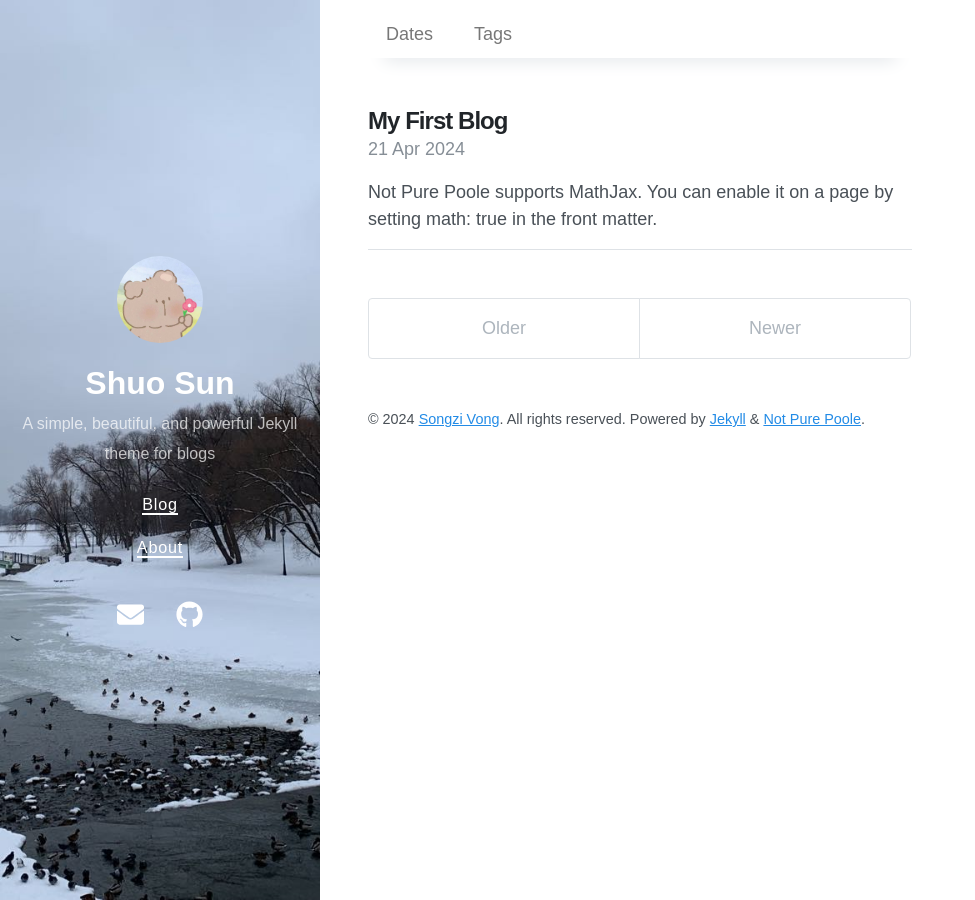
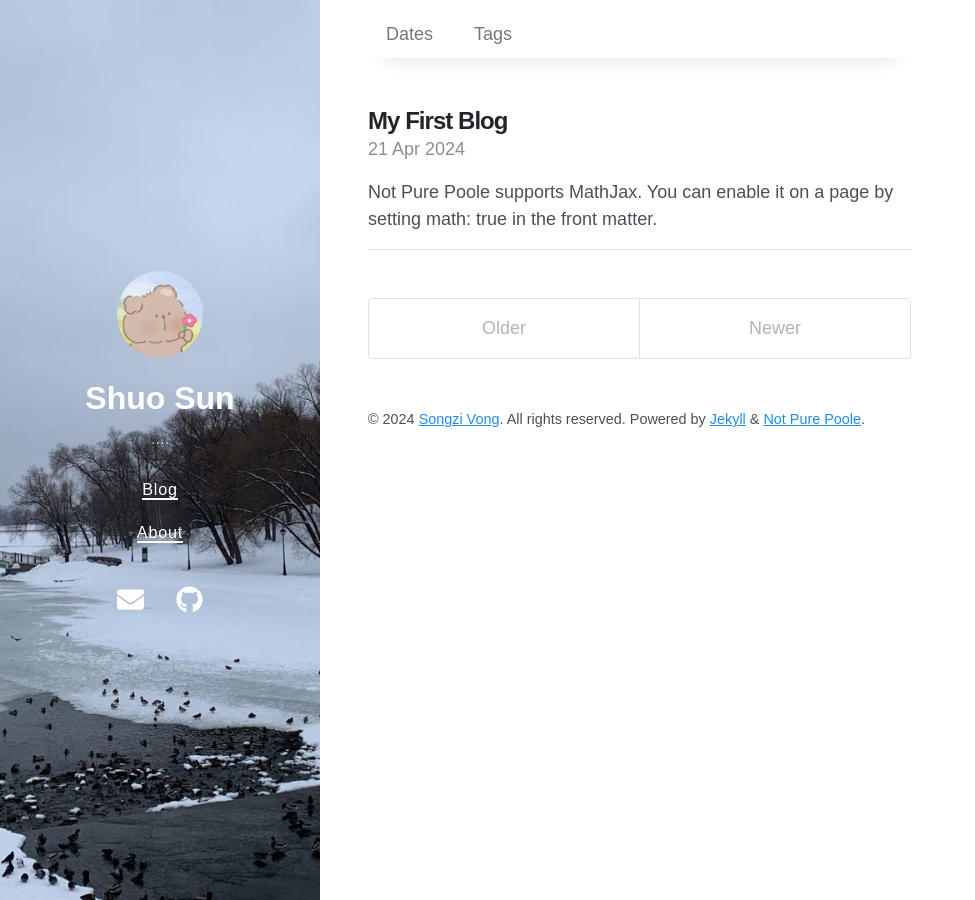
Before and after one commit to ShuoSun-CN/ShuoSun-CN.github.io, a Jekyll site: the page built from index.html, in a window 1280 px wide. Shown: the whole page, without its empty margins (0-975 px from the left). Built offline with Jekyll 4.4.1, drawn with Linux system fonts in a browser that asks for light colours; nearby versions of some CDN libraries; the list of posts is cut into pages by our own code.

Commit message:
Update _config.yml

```diff
--- a/_config.yml
+++ b/_config.yml
@@ -1,7 +1,7 @@
 # Setup
 title: Shuo Sun
-description: A simple, beautiful, and powerful Jekyll theme for blogs
-url: https://vszhub.github.io
+description: ....
+url: https://shuosun-cn.github.io/
 avatar: /avatar.jpg
 paginate: 5
 permalink: pretty
@@ -36,7 +36,7 @@
   card: summary
 logo: logo.png
 social:
-  name: Songzi Vong
+  name: Shuo Sun
   links:
     - https://twitter.com/vszhub
     - https://github.com/vszhub
```
